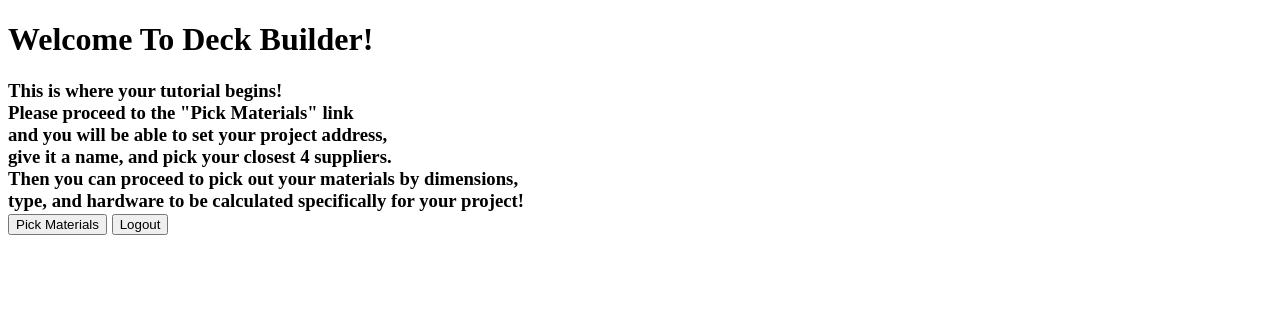
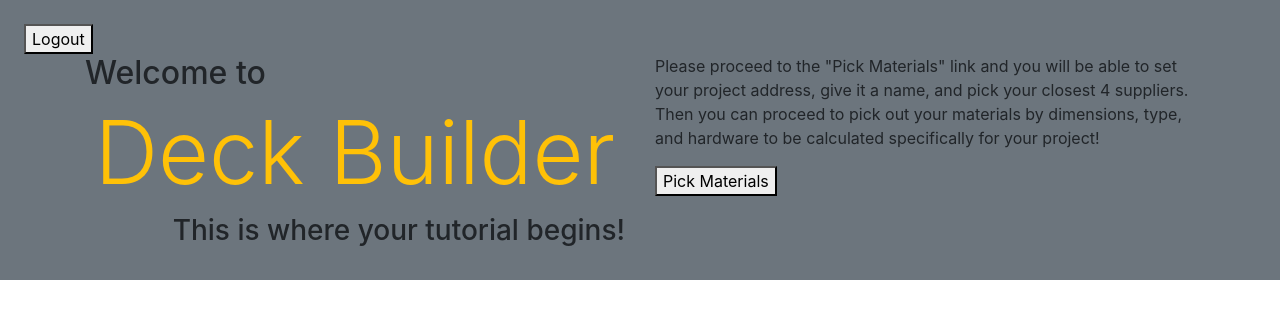
Before and after one commit to MDOlson/Deck-Builder, a Django app: page /welcome in a window 1280 px wide. Shown: the top 319 px of the page. Run offline with Django 3.2, Linux system fonts and the light colour scheme; some libraries are stand-ins or nearby versions.

Commit message:
Welcome Page style

```diff
--- a/deck_app/templates/welcome.html
+++ b/deck_app/templates/welcome.html
@@ -5,14 +5,27 @@
     <meta name="viewport" content="width=device-width, initial-scale=1.0">
     {% load static %}
     <link rel="stylesheet" href="{% static 'style.css' %}">
-    <title>Document</title>
+    <link rel="stylesheet" href="https://stackpath.bootstrapcdn.com/bootstrap/4.5.0/css/bootstrap.min.css" integrity="sha384-9aIt2nRpC12Uk9gS9baDl411NQApFmC26EwAOH8WgZl5MYYxFfc+NcPb1dKGj7Sk" crossorigin="anonymous">
+    <title>Deck Builder</title>
 </head>
 <body>
-    <div id="welcome-div">
-        <h1 id="welcome">Welcome To Deck Builder!</h1>
-        <h3 id="p1">This is where your tutorial begins! <br> Please proceed to the "Pick Materials" link<br> and you will be able to set your project address, <br>give it a name, and pick your closest 4 suppliers. <br> Then you can proceed to pick out your materials by dimensions,<br> type, and hardware to be calculated specifically for your project!<br>
-        <a href="/pick_mat" class="pick-mat"><button class="pick-mat">Pick Materials</button></a>
+    <div class="bg-secondary p-4">
         <a href="/logout" class="pick-mat"><button class="pick-mat">Logout</button></a></h3>
+            <div class="container">
+                <div class="row">
+                    <div class="col">
+                        <div id="welcome-div">
+                            <h2>Welcome to</h2>
+                            <h1 id="welcome" class="text-center text-warning display-2">Deck Builder</h1>
+                            <h3 id="p1" class="text-right">This is where your tutorial begins!</h3>
+                        </div>
+                    </div>
+                    <div class="col">
+                        <p>Please proceed to the "Pick Materials" link and you will be able to set your project address, give it a name, and pick your closest 4 suppliers. Then you can proceed to pick out your materials by dimensions, type, and hardware to be calculated specifically for your project!</p>
+                        <a href="/pick_mat" class="pick-mat"><button class="pick-mat">Pick Materials</button></a>
+                    </div>
+                </div>
+            </div>
     </div>
 </body>
 </html>
```
Also changed, not shown: deck_app/static/style.css (+5 -6 lines), deck_app/templates/index.html (+0 -13 lines), deck_app/templates/pick_materials.html (+22 -2 lines), db.sqlite3.
